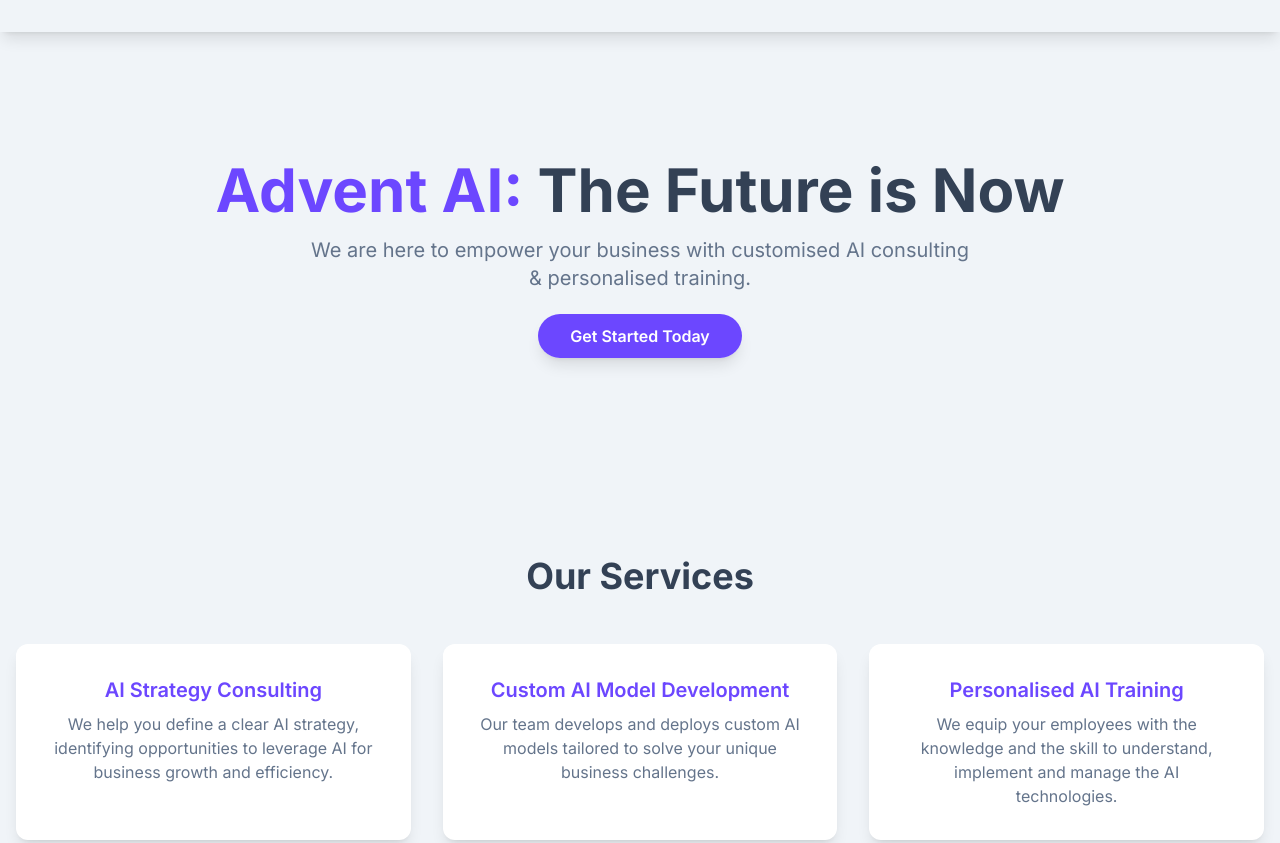
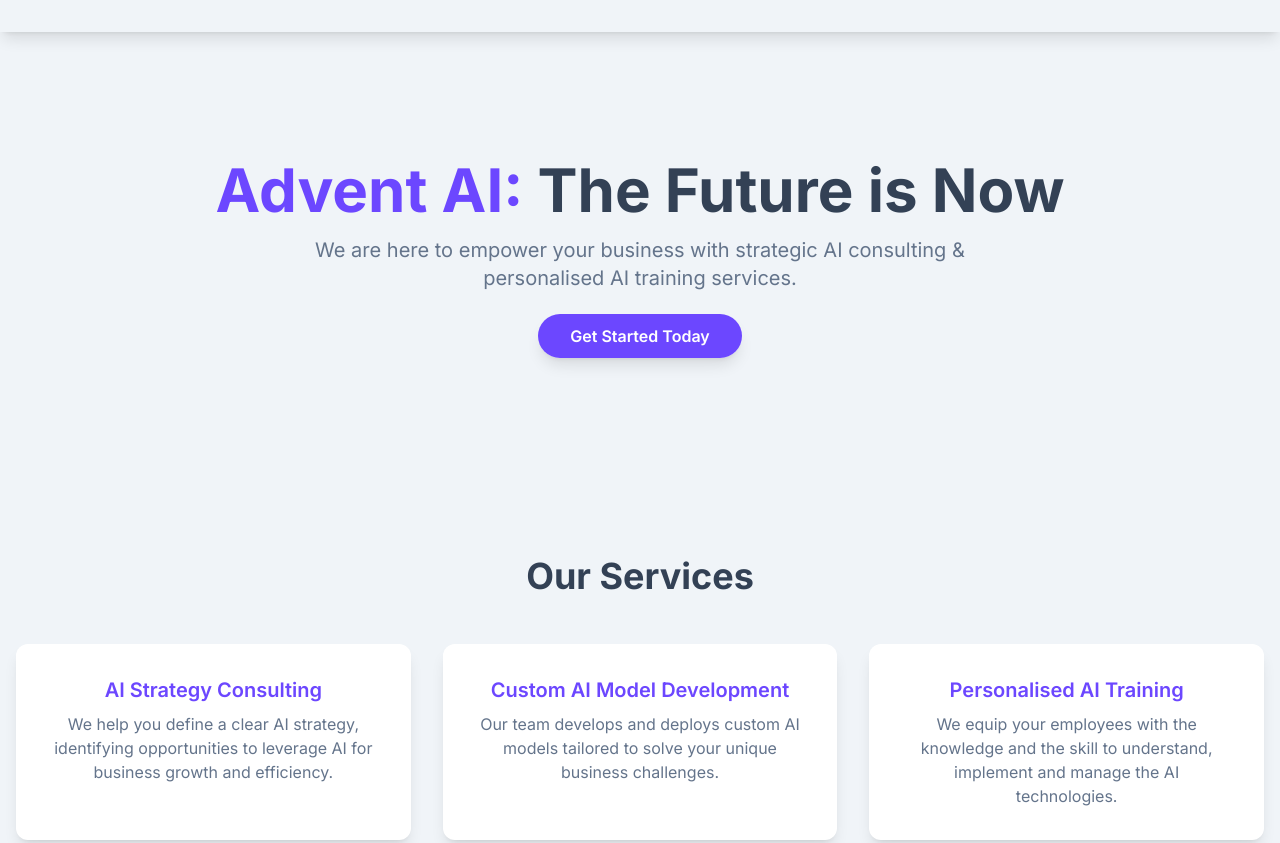
Before and after one commit to pavithrareddykc/adventaiservices, a plain HTML site: page index.html in a window 1280 px wide. Shown: the top 843 px of the page. Drawn offline with nearby package versions, Linux system fonts and the light colour scheme.

Commit message:
Update index.html

```diff
--- a/index.html
+++ b/index.html
@@ -86,7 +86,7 @@
                     <span class="text-primary-purple">Advent AI:</span> The Future is Now
                 </h1>
                 <p class="text-lg md:text-xl text-light-text max-w-2xl mx-auto mb-8 animate-fade-in-2s">
-                    We are here to empower your business with customised AI consulting & personalised training.
+                    We are here to empower your business with strategic AI consulting & personalised AI training services.
                 </p>
                 <a href="#contact" class="bg-primary-purple text-white font-semibold py-3 px-8 rounded-full shadow-lg hover:bg-purple-700 transition-all duration-300 transform hover:scale-105 animate-fade-in-3s">Get Started Today</a>
             </div>
```
